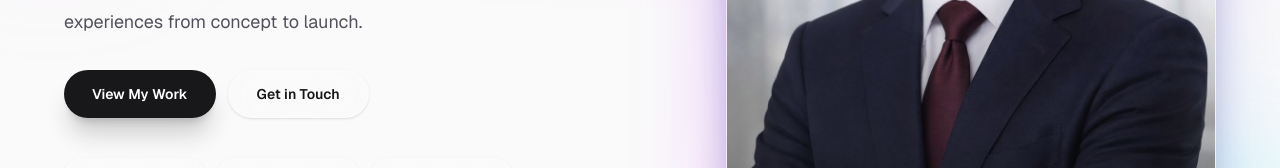
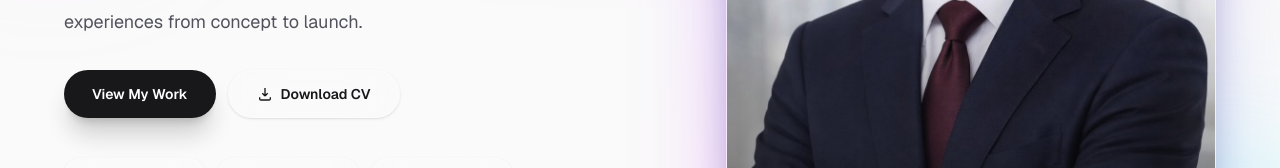
Before and after one commit to officialrolly-blip/porfolio-rolly, a Next.js app: page / in a window 1280 px wide. Shown: the part 514-682 px from the top of the page. Built offline with nearby package versions, Linux system fonts and the light colour scheme.

Commit message:
Replace Hero Get in Touch button with Download CV link

```diff
--- a/app/components/Hero.tsx
+++ b/app/components/Hero.tsx
@@ -49,7 +49,7 @@ export default function Hero() {
           </p>
           <div className={`${rise("[transition-delay:400ms]")} mt-8 flex flex-wrap items-center gap-3`}>
             <a href="#projects" className="inline-flex h-12 items-center rounded-full bg-zinc-900 px-7 text-sm font-semibold text-white shadow-xl shadow-zinc-900/20 transition hover:-translate-y-0.5 hover:shadow-2xl dark:bg-white dark:text-zinc-900">View My Work</a>
-            <a href="#contact" className="inline-flex h-12 items-center rounded-full border border-white/30 bg-white/10 px-7 text-sm font-semibold text-zinc-900 shadow backdrop-blur-xl backdrop-saturate-150 transition hover:-translate-y-0.5 hover:bg-white/20 dark:border-white/15 dark:bg-white/[0.06] dark:text-white dark:hover:bg-white/10">Get in Touch</a>
+            <a href="https://drive.google.com/file/d/1Xm00VhAWofotbvUH1_tbzGiy0eItMnGU/view?usp=sharing" target="_blank" rel="noopener noreferrer" className="inline-flex h-12 items-center gap-2 rounded-full border border-white/30 bg-white/10 px-7 text-sm font-semibold text-zinc-900 shadow backdrop-blur-xl backdrop-saturate-150 transition hover:-translate-y-0.5 hover:bg-white/20 dark:border-white/15 dark:bg-white/[0.06] dark:text-white dark:hover:bg-white/10"><svg viewBox="0 0 24 24" fill="none" stroke="currentColor" strokeWidth="2" aria-hidden className="h-4 w-4"><path d="M12 3v12m0 0 4-4m-4 4-4-4" /><path d="M4 17v2a2 2 0 0 0 2 2h12a2 2 0 0 0 2-2v-2" /></svg>Download CV</a>
           </div>
           <dl className={`${rise("[transition-delay:500ms]")} mt-10 flex max-w-md items-stretch gap-3`}>
             {[{ v: "3+", l: "Roles, one creator" }, { v: "50+", l: "Projects delivered" }, { v: "100%", l: "Commitment" }].map((s) => (
```
